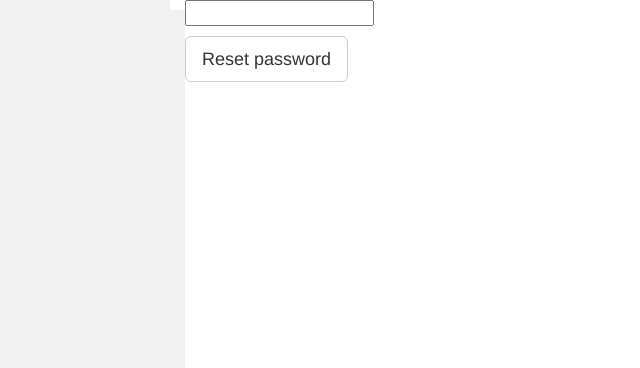
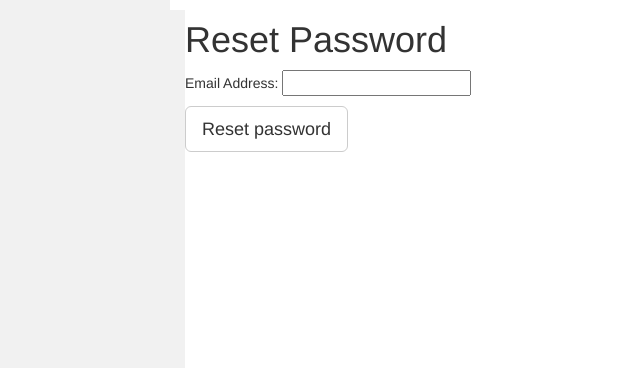
Before and after one commit to Darecs/webpro, a Django app: page /accounts/password_reset/ in a window 1280 px wide. Shown: the part 52-420 px from the top of the page, without its empty margins (0-640 px from the left). Run offline with Django 3.2, Linux system fonts and the light colour scheme; some libraries are stand-ins or nearby versions.

Commit message:
fix lost password

```diff
--- a/webpro/catalog/templates/applications/dnac/dnac_login.html
+++ b/webpro/catalog/templates/applications/dnac/dnac_login.html
@@ -4,5 +4,6 @@
 
 <h2>Login to DNA Center</h2>
 
+TODO
 
 {% endblock %}
--- a/webpro/templates/registration/password_reset_form.html
+++ b/webpro/templates/registration/password_reset_form.html
@@ -1,12 +1,14 @@
 {% extends "base.html" %}
+{% block content %}
 
-{% block content %}
+<h1>Reset Password</h1>
+
   <form action="" method="post">
   {% csrf_token %}
   {% if form.email.errors %}
     {{ form.email.errors }}
   {% endif %}
-      <p>{{ form.email }}</p>
+      <p>Email Address: {{ form.email }}</p>
     <input type="submit" class="btn btn-default btn-lg" value="Reset password">
   </form>
 {% endblock %}
```
Also changed, not shown: webpro/webpro/db.sqlite3.
